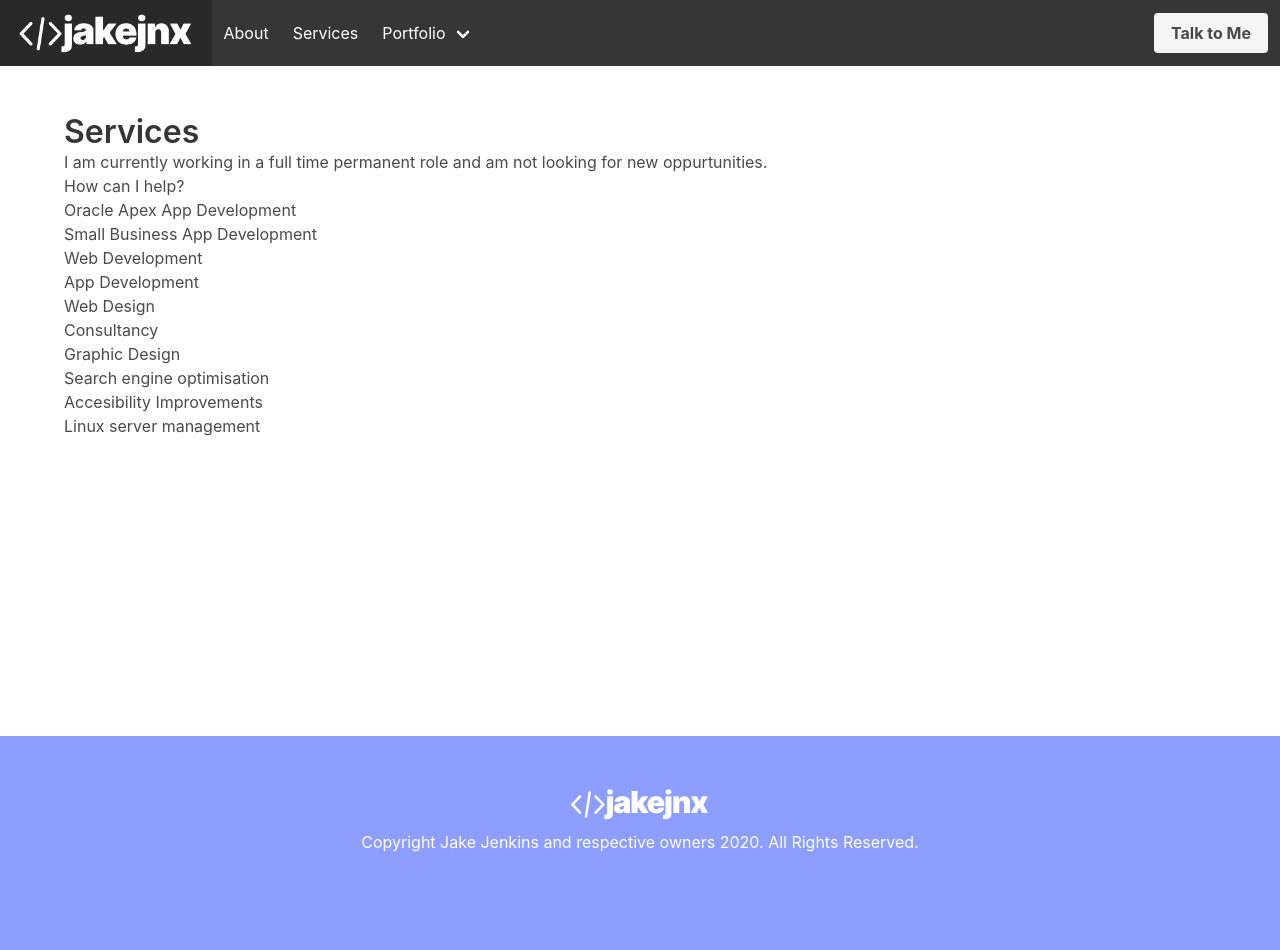
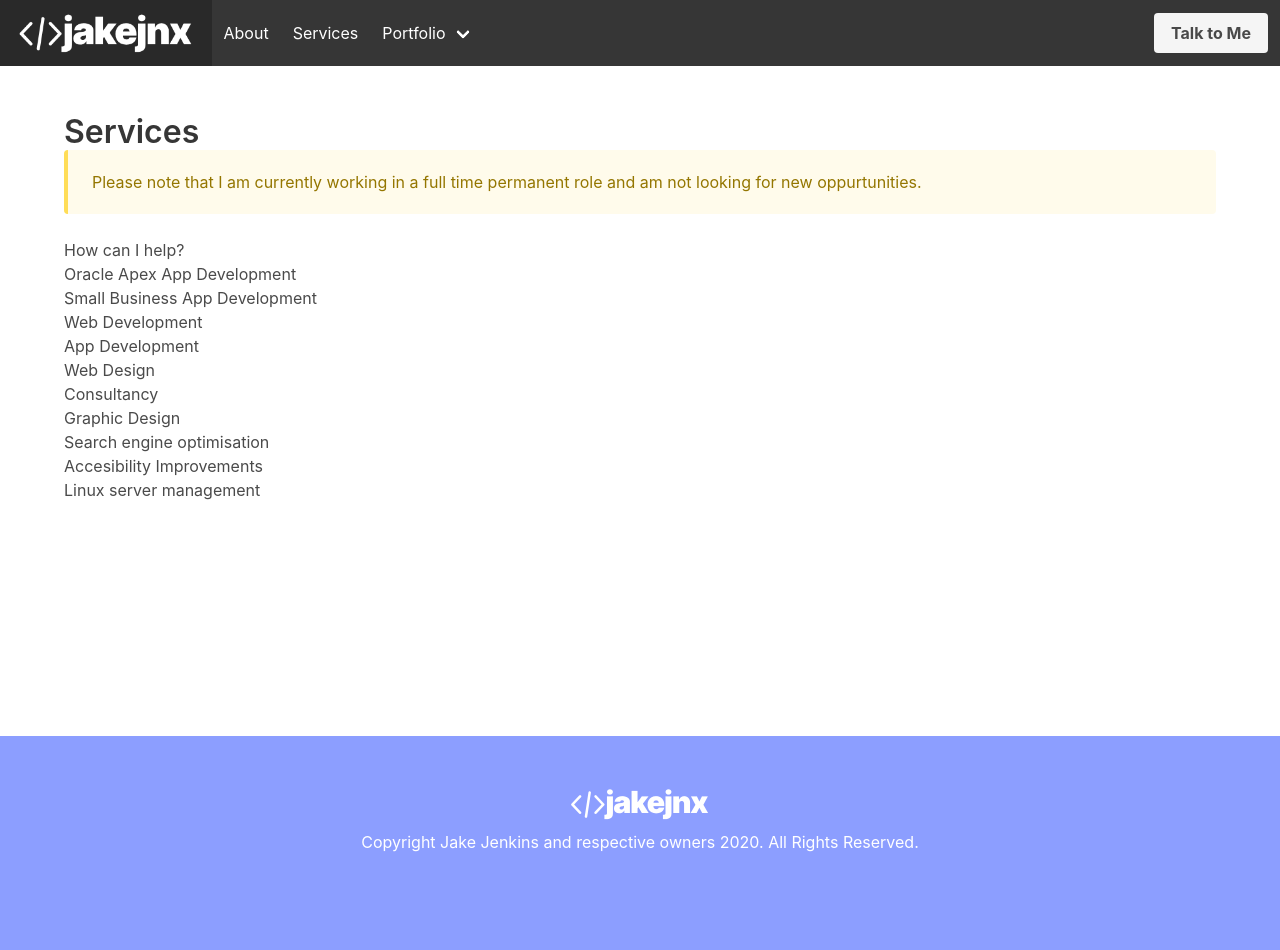
Before and after one commit to jake-jenkins/jjnx-bulma, a Jekyll site: the page built from services.md, in a window 1280 px wide. Built offline with Jekyll 4.4.1, drawn with Linux system fonts in a browser that asks for light colours.

Commit message:
Updated Services

```diff
--- a/services.md
+++ b/services.md
@@ -4,7 +4,11 @@ permalink: "/services/"
 layout: page
 ---
 
-I am currently working in a full time permanent role and am not looking for new oppurtunities.
+<article class="message is-warning">
+  <div class="message-body">
+Please note that I am currently working in a full time permanent role and am not looking for new oppurtunities.
+  </div>
+</article>
 
 How can I help?
 
```
